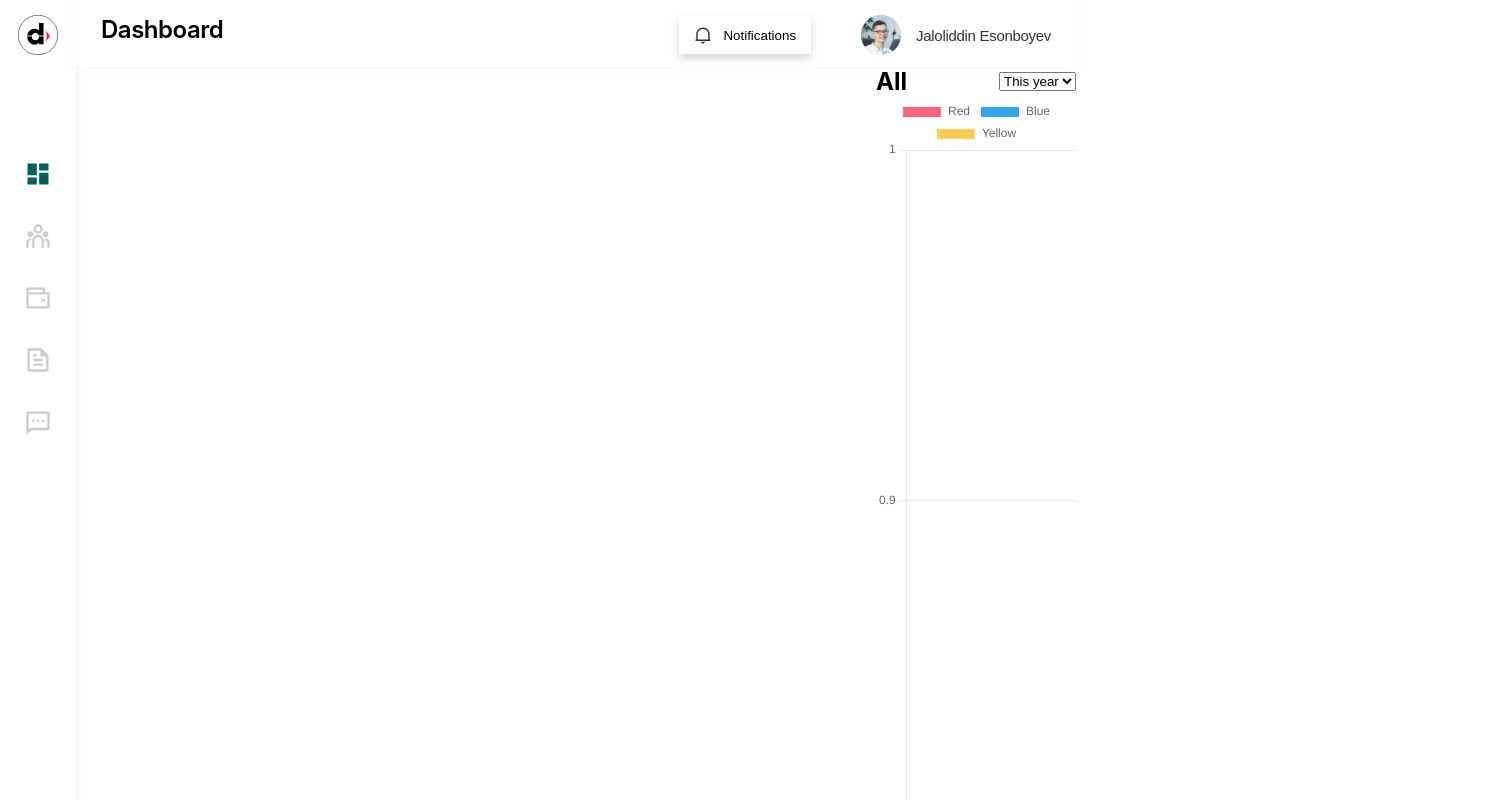
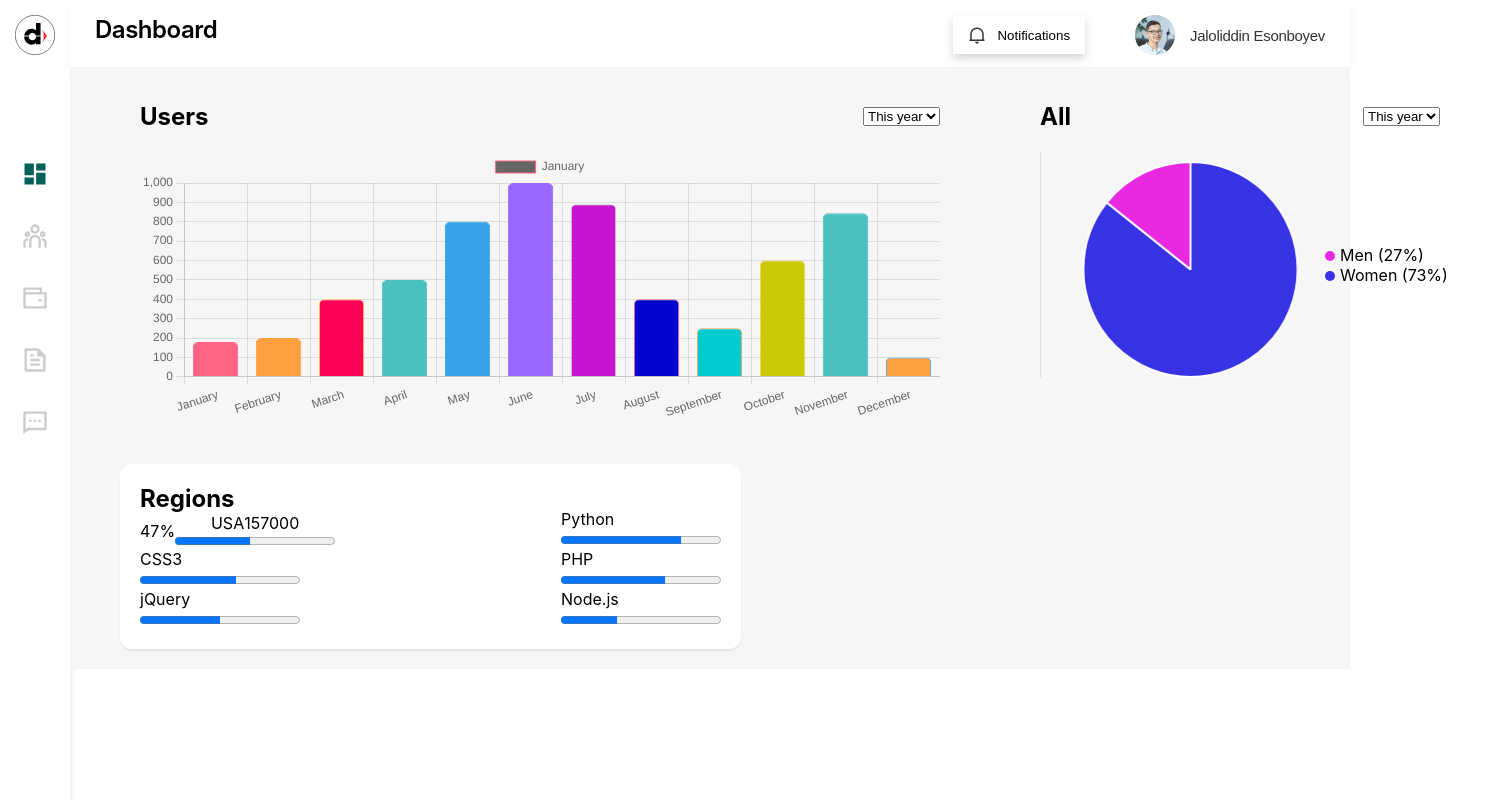
Before and after one commit to the-rustambek/dizipro_admin, a React (Create React App) app in the folder dizipro_admin/: page / in a window 1280 px wide. Shown: the top 800 px of the page, 1490 px wide, since content can reach past the window. Built offline with nearby package versions, Linux system fonts and the light colour scheme.

Commit message:
add progress bar

```diff
--- a/dizipro_admin/src/Chart/Bar/BarChart.css
+++ b/dizipro_admin/src/Chart/Bar/BarChart.css
@@ -1,8 +1,3 @@
-.bar{
-  /* width: 400px;
-  background-color: red; */
-}
-
 .bar-top{
   display: flex;
   justify-content: space-between;
@@ -10,12 +5,9 @@
   padding-bottom: 20px;
 }
 .bar-chart{
-  width: 800px;
-  height: 270px;
+  width: 900px;
+  height: 337px;
   padding: 50px;
-  padding-bottom: 0px;
-  /* display: flex;
-  justify-content: space-between;
-  align-items: center;
-  flex-direction: column; */
+  padding-top: 15px;
+
 }
--- a/dizipro_admin/src/Chart/Bar/BarChart.jsx
+++ b/dizipro_admin/src/Chart/Bar/BarChart.jsx
@@ -22,16 +22,20 @@ const BarChart = () => {
       "December"
     ],
     datasets: [{
-      label: 'My First Dataset',
+      label: 'January',
       data: [180, 200, 400, 500, 800, 1000, 890, 400, 250, 600, 844, 100],
       backgroundColor: [
-        'rgba(255, 99, 132, 0.2)',
-        'rgba(255, 159, 64, 0.2)',
-        'rgba(255, 205, 86, 0.2)',
-        'rgba(75, 192, 192, 0.2)',
-        'rgba(54, 162, 235, 0.2)',
-        'rgba(153, 102, 255, 0.2)',
-        'rgba(201, 203, 207, 0.2)'
+        '',
+        'rgba(255, 159, 64)',
+        'rgba(255, 1, 86)',
+        'rgba(75, 192, 192)',
+        'rgba(54, 162, 235)',
+        'rgba(153, 102, 255)',
+        'rgba(201, 20, 207)',
+        'rgba(1, 3, 207)',
+        'rgba(1, 203, 207)',
+        'rgba(201, 203, 7)'
+
       ],
       borderColor: [
         'rgb(255, 99, 132)',
@@ -56,7 +60,6 @@ const BarChart = () => {
     legend: {
       labels: {
         fontSize: 12,
-
       }
     }
   }
--- a/dizipro_admin/src/Chart/Pie/Pie.css
+++ b/dizipro_admin/src/Chart/Pie/Pie.css
@@ -1,8 +1,56 @@
 .pie-chart{
-  width: 200px;
+  width: 500px;
+  height: 337px;
+  padding: 50px;
+  padding-top: 15px;
 }
 .pie-top{
   display: flex;
   justify-content: space-between;
   align-items: center;
+  padding-bottom: 20px;
 }
+
+.pie{
+  border-left: 1px solid rgb(224, 226, 224);
+}
+
+.pie-box{
+  width: 300px;
+  height: 227px;
+  display: flex;
+  justify-content: space-between;
+  align-items: center;
+}
+
+.pie-list p{
+  width: 150px;
+}
+
+.pie-list{
+  position: relative;
+}
+.pie-men::before{
+  content: "";
+  display: inline-block;
+  width: 10px;
+  height: 10px;
+  background-color:#E929E1;
+  border-radius: 50%;
+  position: absolute;
+  top: 15%;
+  left: -10%;
+
+}
+
+.pie-women::before{
+  content: "";
+  display: inline-block;
+  width: 10px;
+  height: 10px;
+  background-color: #3733E4;
+  border-radius: 50%;
+  position: absolute;
+  top: 65%;
+  left: -10%;
+}
--- a/dizipro_admin/src/Chart/Pie/Pie.jsx
+++ b/dizipro_admin/src/Chart/Pie/Pie.jsx
@@ -9,43 +9,39 @@ ChartJS.register(
 )
 
 const PieChart = () =>{
-  const data = {
-    labels: [
-      'Red',
-      'Blue',
-      'Yellow'
-    ],
+  const pieData = {
+    // labels: [
+    //   'Women',
+    //   'Men'
+    // ],
     datasets: [{
       label: 'My First Dataset',
-      data: [300, 50, 100],
+      data: [300, 50],
       backgroundColor: [
-        'rgb(255, 99, 132)',
-        'rgb(54, 162, 235)',
-        'rgb(255, 205, 86)'
+        '#3733E4',
+        '#E929E1',
+
       ],
       hoverOffset: 4
     }]
   };
-  var options = {
+  var pieOptions = {
     maintainAspectRatio:false,
     scales:{
-      y:{
-        beginAtZero: true
-      }
+
     },
-    legend:{
-      labels:{
-        fontSize:12,
+    // legend:{
+    //   labels:{
+    //     fontSize:12,
 
-      }
-    }
+    //   }
+    // }
   }
 
 
 
    return (
     <div>
-
       <div className="pie-chart">
           <div className="pie-top">
             <h2 className="pie-title">
@@ -60,13 +56,25 @@ const PieChart = () =>{
       {/* <Bar data={data} options={options} >
 
       </Bar> */}
-
-      <Pie data={data} options={options}>
+<div className="pie-box">
+   <Pie className="pie"
+   data={pieData} options={pieOptions} height={200}>
 
       </Pie>
+      <ul className="pie-list">
+        <li className=" pie-men">
+          <p>Men (27%)</p>
+        </li>
+        <li className=" pie-women">
+          <p>Women (73%)</p>
+        </li>
+
+      </ul>
 
       </div>
     </div>
+    </div>
+
   )
 }
 
--- /dev/null
+++ b/dizipro_admin/src/Chart/Progress/Progress.css
@@ -0,0 +1,36 @@
+
+.progress-line__outer {
+  display: flex;
+  margin: 15px auto;
+}
+.progress{
+  background: #FFFFFF;
+box-shadow: 0px 2px 2px rgba(0, 0, 0, 0.07);
+border-radius: 12px;
+padding: 20px;
+display: flex;
+justify-content: space-between;
+align-items: flex-end;
+width: 621px;
+}
+
+.progress-span{
+  display: flex;
+  justify-content: space-between;
+  /* width: 20px; */
+  align-items: center;
+}
+.progress-bar{
+  display: flex;
+  justify-content: space-between;
+  align-items: center;
+  flex-direction: column;
+}
+
+.progress-blok{
+  width: 300px;
+  display: flex
+  ;
+  justify-content: flex-start;
+  align-items: center;
+}
--- /dev/null
+++ b/dizipro_admin/src/Chart/Progress/Progress.jsx
@@ -0,0 +1,73 @@
+import "./Progress.css";
+
+
+const Progress = () =>{
+        return (
+          <>
+
+<ul className="progress">
+	<li>
+		<h2>Regions</h2>
+
+
+    {/* <p style={{width: "47%"}} data-value="47">HTML5</p> */}
+   <span className="progress-blok" >
+
+     <span className="progress-precent">47%</span>
+    <span className="progress-bar">
+    <span className="progress-span">
+      <p>USA</p>
+      <p>157000</p>
+    </span>
+		<progress max="100" value="47" className="html5">
+
+		</progress>
+    </span>
+    </span>
+
+
+    <p style={{width: "80%"}}data-value="60">CSS3</p>
+		<progress max="100" value="60" className="css3">
+			<div className="progress-bar">
+				<span style={{width: "80%"}}>60%</span>
+			</div>
+		</progress>
+    <p style={{width: "80%"}}data-value="50">jQuery</p>
+		<progress max="100" value="50" className="jquery">
+			<div className="progress-bar">
+				<span style={{width: "80%"}}>50%</span>
+			</div>
+		</progress>
+
+	</li>
+	<li>
+	{/* <h2>s</h2> */}
+    <p style={{width: "80%"}}data-value="75">Python</p>
+		<progress max="100" value="75" className="python">
+      <div className="progress-bar">
+				<span style={{width: "80%"}}>75%</span>
+			</div>
+		</progress>
+
+    <p style={{width: "80%"}}data-value="65">PHP</p>
+		<progress max="100" value="65" className="php">
+		<div className="progress-bar">
+				<span style={{width: "80%"}}>65%</span>
+			</div>
+		</progress>
+	 <p style={{width: "80%"}}data-value="35">Node.js</p>
+    <progress max="100" value="35" className="node-js">
+		<div className="progress-bar">
+				<span style={{width: "80%"}}>35%</span>
+			</div>
+		</progress>
+
+	</li>
+</ul>
+
+          </>
+        )
+}
+
+
+export  default Progress;
--- a/dizipro_admin/src/Pages/DashboardPage.css
+++ b/dizipro_admin/src/Pages/DashboardPage.css
@@ -6,13 +6,22 @@
 
 
 .main{
-  /* width: 97%; */
+  width: 100%;
 }
 
 .chart{
+  display: flex;
+  /* justify-content: space-between; */
+  align-items: center;
+  background-color: #F6F6F6;
+  padding: 20px;
+}
 
+.main-progress{
+  padding: 20px 50px;
 
   display: flex;
-  justify-content: space-between;
+  /* justify-content: space-between; */
   align-items: center;
+  background-color: #F6F6F6;
 }
--- a/dizipro_admin/src/Pages/DashboardPage.jsx
+++ b/dizipro_admin/src/Pages/DashboardPage.jsx
@@ -1,5 +1,6 @@
 import BarChart from "../Chart/Bar/BarChart";
 import PieChart from "../Chart/Pie/Pie";
+import Progress from "../Chart/Progress/Progress";
 import Dashboard from "../Components/Dashboard/Dashboard";
 import Header from "../Components/Header/Header";
 import "./DashboardPage.css"
@@ -16,6 +17,9 @@ const DashboardPage = () =>{
       <PieChart />
 
       </div>
+      <div className="main-progress">
+        <Progress />
+      </div>
 
       </div>
     </div>
```
Lines whose indentation alone changed are shown as unchanged.
